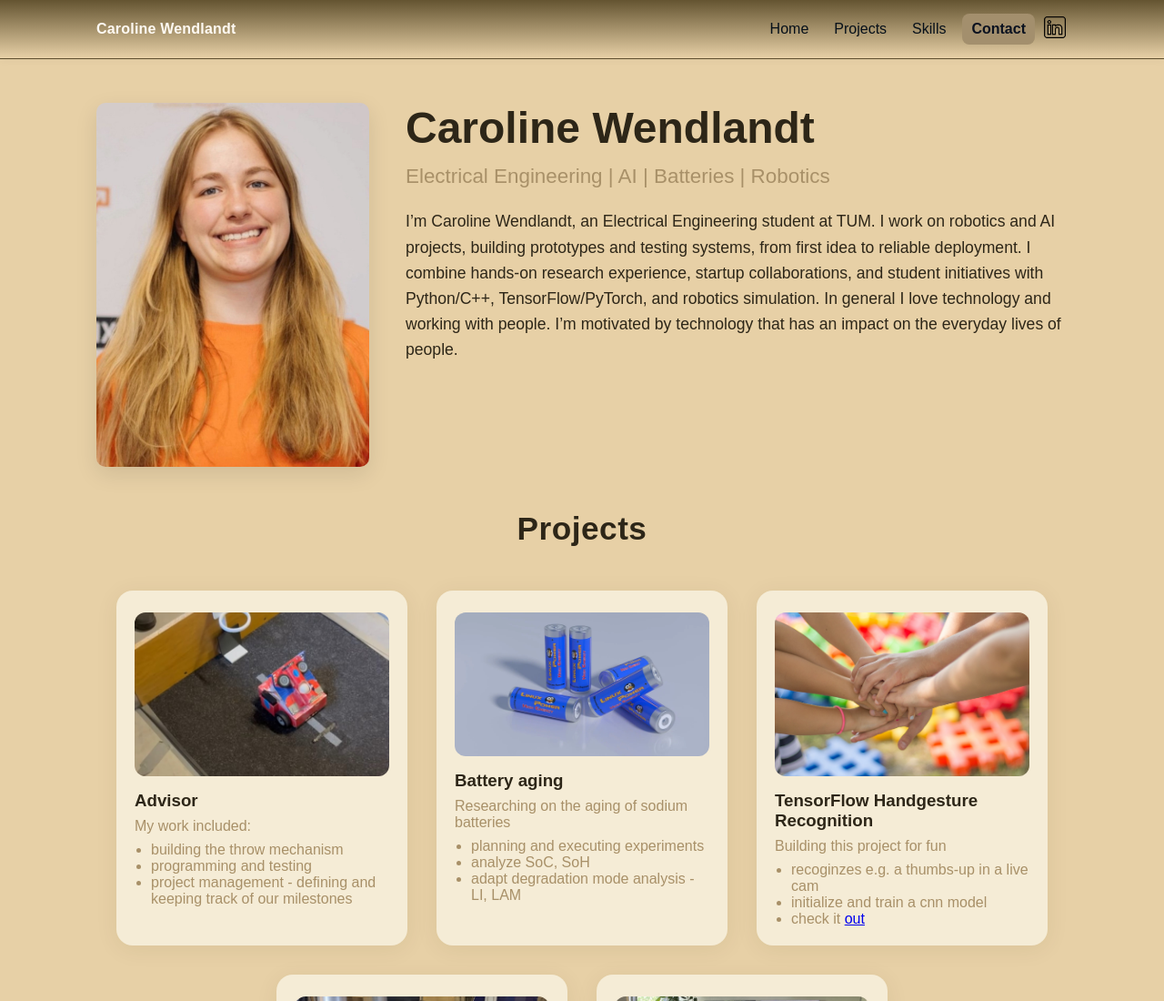
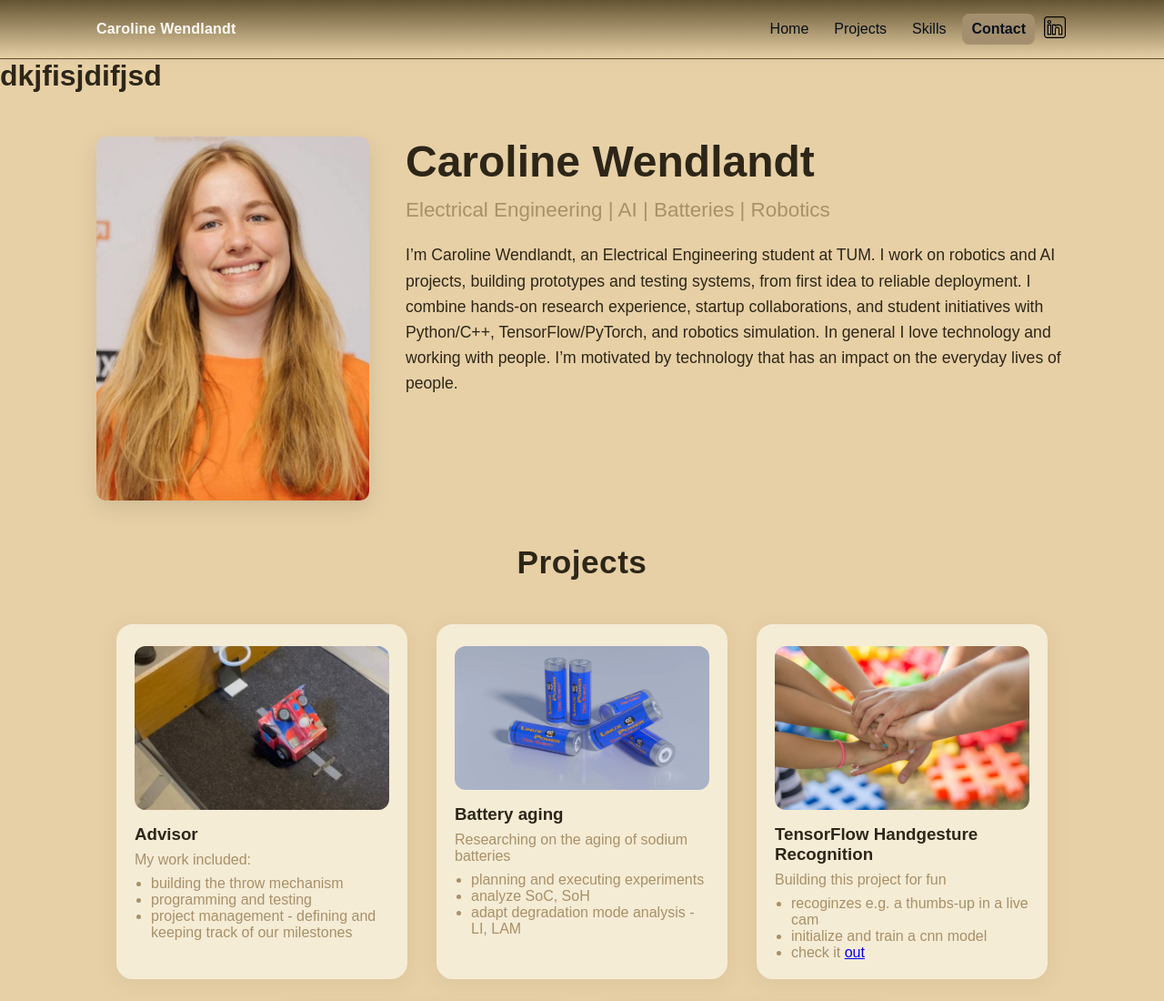
Before and after one commit to caroo21/personal-website, a plain HTML site: page index.html in a window 1280 px wide. Shown: the top 1100 px of the page at 91% size. Drawn offline with nearby package versions, Linux system fonts and the light colour scheme.

Commit message:
adding heading

```diff
--- a/index.html
+++ b/index.html
@@ -89,6 +89,7 @@
             </nav>
         </div>
         </div>
+        <h1>dkjfisjdifjsd</h1>
         <div id="Home" class="Home md:">
             <img src ="home_caro.jpeg" alt="a picture of me" fetchpriority="high">
             <div class="home__text">
```
